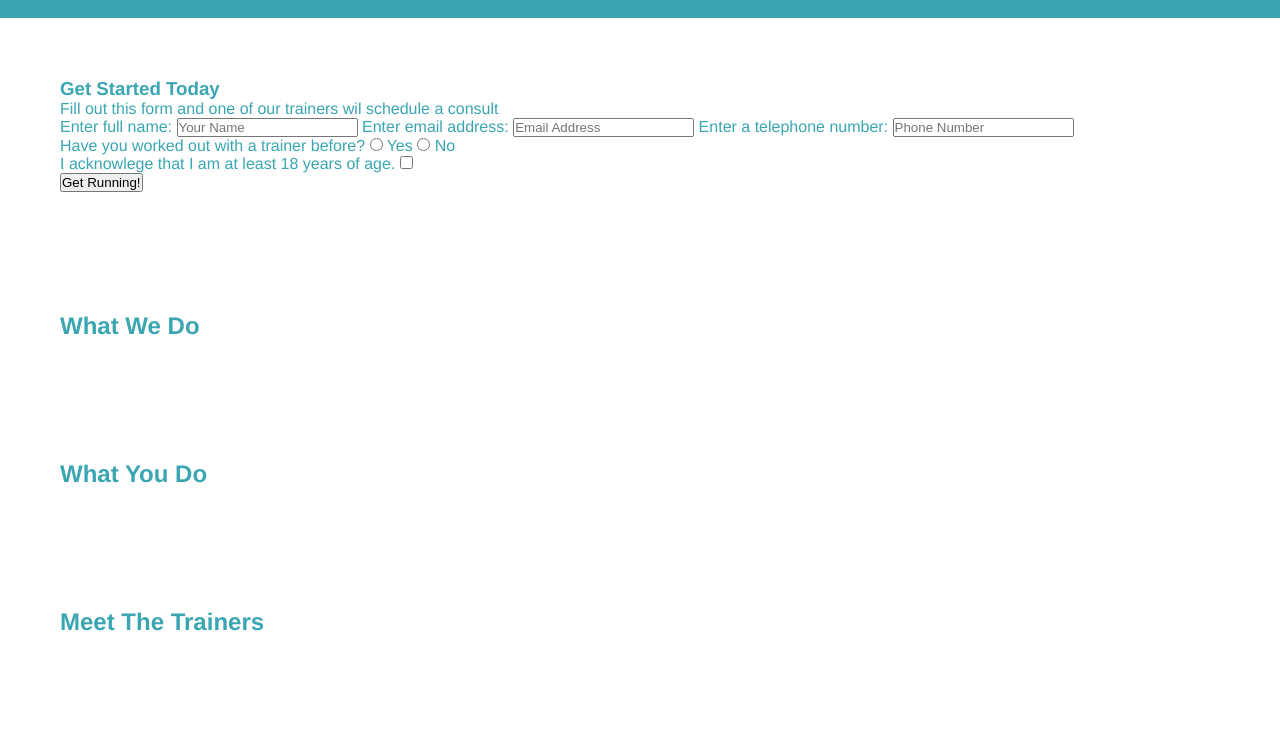
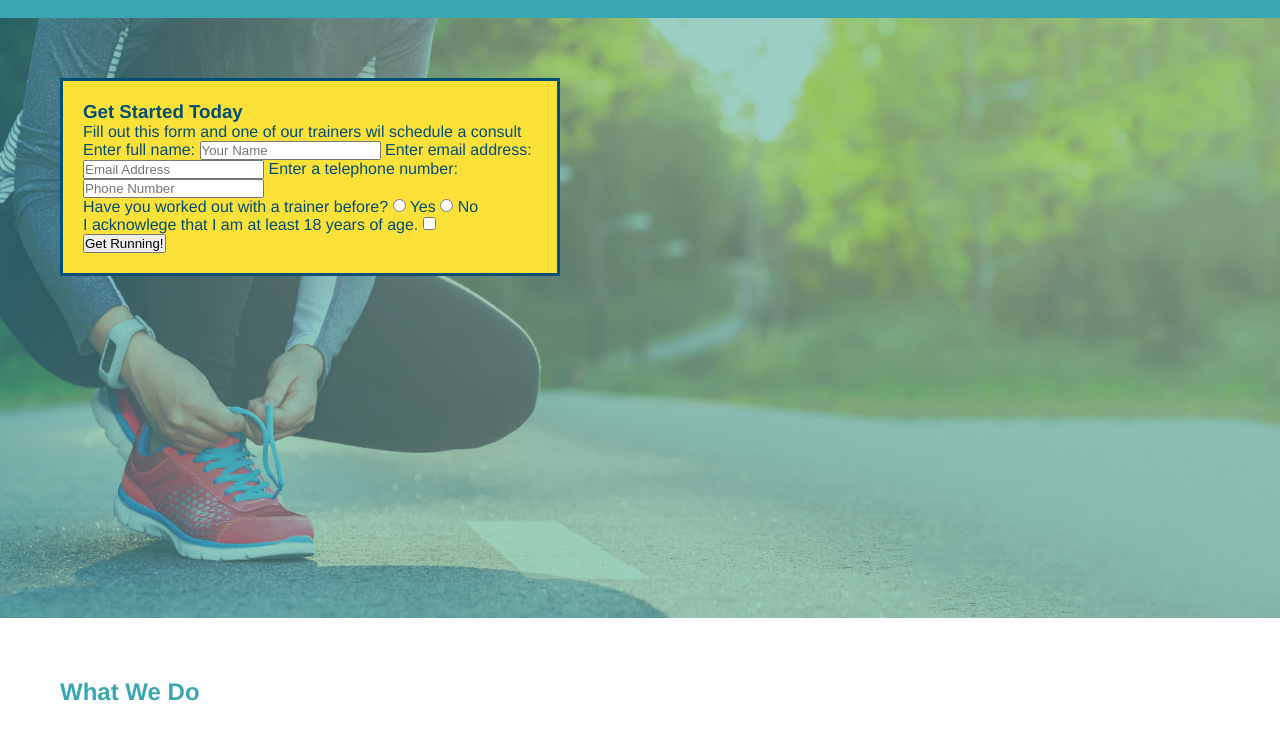
Before and after one commit to Wiretys/runbuddy, a plain HTML site: page index.html in a window 1280 px wide. Shown: the part 64-800 px from the top of the page. Drawn offline with Linux system fonts and the light colour scheme; files whose address does not match are found by name.

Commit message:
<updated hero form>

```diff
--- a/assets/css/style.css
+++ b/assets/css/style.css
@@ -86,3 +86,22 @@ footer div {
 section {
     padding: 60px;
 }
+
+/*Hero Style Start */
+.hero {
+    background-image: url("C:/Users/Owner/OneDrive/Desktop/projects/runbuddy/assets/images/hero-bg.jpg");
+    height: 600px;
+    background-size: cover;
+    background-position: center;
+}
+/* Hero Style End */
+
+/* Hero Form Start */
+.hero-form {
+    background-color: #fce138;
+    padding: 20px;
+    width: 500px;
+    color: #024e76;
+    border: solid 3px #024e76;
+}
+/* Hero Form End */
--- a/index.html
+++ b/index.html
@@ -3,7 +3,7 @@
     <head>
         <link rel="stylesheet" href="./assets/css/style.css"/>
         <meta charset= "UTF-8" />
-        <title>Run Buddy test
+        <title>Run Buddy
         </title>
     </head>
     <body>
@@ -35,9 +35,9 @@
         </header>
 
 
-        <!-- hero/jumbotron -->
-        <section>
-            <div>
+        <!-- hero section -->
+        <section class="hero">
+            <div class="hero-form">
                 <h3>Get Started Today</h3>
                 <P>Fill out this form and one of our trainers wil schedule a consult</P>
                 <!-- Add form element -->
```
Also changed, not shown: assets/images/hero-bg.jpg (added).
